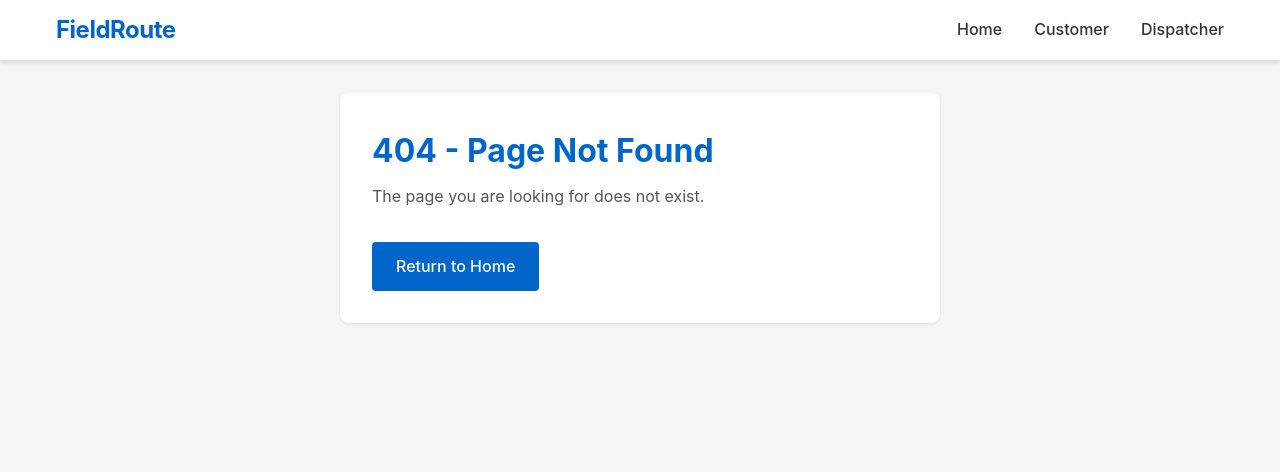
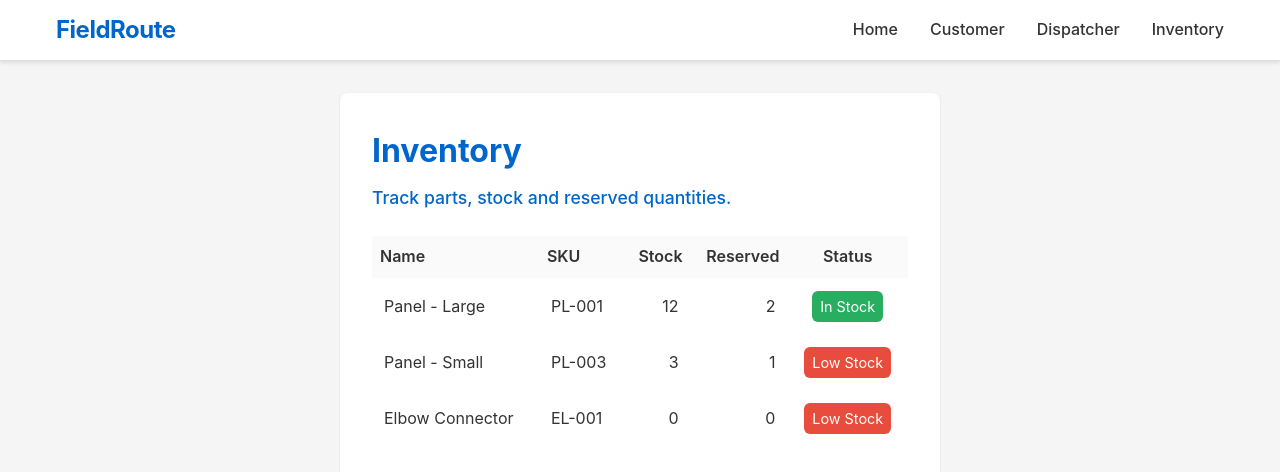
Before and after one commit to yllveliu/fieldroute, a React (Vite) app in the folder frontend/: page /inventory in a window 1280 px wide. Before the commit this address had no page. Shown: the top 472 px of the page. Built offline with nearby package versions, Linux system fonts and the light colour scheme; no server answers.

Commit message:
feat(KAN-9): create inventory page

```diff
--- a/frontend/src/App.tsx
+++ b/frontend/src/App.tsx
@@ -5,6 +5,7 @@ import HomePage from "./pages/HomePage";
 import CustomerPage from "./pages/CustomerPage";
 import DispatcherPage from "./pages/DispatcherPage";
 import NotFoundPage from "./pages/NotFoundPage";
+import InventoryPage from "./pages/InventoryPage";
 
 export default function App(): React.ReactElement {
   return (
@@ -14,6 +15,7 @@ export default function App(): React.ReactElement {
           <Route path="/" element={<HomePage />} />
           <Route path="/customer" element={<CustomerPage />} />
           <Route path="/dispatcher" element={<DispatcherPage />} />
+          <Route path="/inventory" element={<InventoryPage />} />
           <Route path="*" element={<NotFoundPage />} />
         </Route>
       </Routes>
--- /dev/null
+++ b/frontend/src/components/inventory/InventoryStatusBadge.tsx
@@ -0,0 +1,14 @@
+import React from "react";
+
+export default function InventoryStatusBadge({ stock }: { stock: number }) {
+  const low = stock <= 5;
+  const style: React.CSSProperties = {
+    display: "inline-block",
+    padding: "0.25rem 0.5rem",
+    borderRadius: 6,
+    fontSize: "0.9rem",
+    color: "#fff",
+    backgroundColor: low ? "#e74c3c" : "#27ae60",
+  };
+  return <span style={style}>{low ? "Low Stock" : "In Stock"}</span>;
+}
--- /dev/null
+++ b/frontend/src/components/inventory/InventoryTable.tsx
@@ -0,0 +1,41 @@
+import React from "react";
+import InventoryStatusBadge from "./InventoryStatusBadge";
+
+type Part = {
+  id: number;
+  name: string;
+  sku: string;
+  stock_quantity: number;
+  reserved_qty?: number;
+};
+
+export default function InventoryTable({ parts }: { parts: Part[] }) {
+  return (
+    <div style={{ overflowX: "auto", marginTop: "1rem" }}>
+      <table className="inventory-table" style={{ width: "100%", borderCollapse: "collapse" }}>
+        <thead>
+          <tr>
+            <th style={{ textAlign: "left", padding: "0.5rem" }}>Name</th>
+            <th style={{ textAlign: "left", padding: "0.5rem" }}>SKU</th>
+            <th style={{ textAlign: "right", padding: "0.5rem" }}>Stock</th>
+            <th style={{ textAlign: "right", padding: "0.5rem" }}>Reserved</th>
+            <th style={{ textAlign: "center", padding: "0.5rem" }}>Status</th>
+          </tr>
+        </thead>
+        <tbody>
+          {parts.map((p) => (
+            <tr key={p.id} style={{ borderTop: "1px solid #eee" }}>
+              <td style={{ padding: "0.75rem" }}>{p.name}</td>
+              <td style={{ padding: "0.75rem" }}>{p.sku}</td>
+              <td style={{ padding: "0.75rem", textAlign: "right" }}>{p.stock_quantity}</td>
+              <td style={{ padding: "0.75rem", textAlign: "right" }}>{p.reserved_qty ?? 0}</td>
+              <td style={{ padding: "0.75rem", textAlign: "center" }}>
+                <InventoryStatusBadge stock={p.stock_quantity} />
+              </td>
+            </tr>
+          ))}
+        </tbody>
+      </table>
+    </div>
+  );
+}
--- a/frontend/src/layout/Navbar.tsx
+++ b/frontend/src/layout/Navbar.tsx
@@ -19,6 +19,9 @@ export default function Navbar(): React.ReactElement {
           <li>
             <Link to="/dispatcher">Dispatcher</Link>
           </li>
+          <li>
+            <Link to="/inventory">Inventory</Link>
+          </li>
         </ul>
       </div>
     </nav>
--- /dev/null
+++ b/frontend/src/pages/InventoryPage.tsx
@@ -0,0 +1,52 @@
+import React, { useEffect, useState } from "react";
+import InventoryTable from "../components/inventory/InventoryTable";
+import { fetchParts } from "../services/partsApi";
+
+export default function InventoryPage(): React.ReactElement {
+  const [parts, setParts] = useState<any[] | null>(null);
+  const [loading, setLoading] = useState(true);
+  const [error, setError] = useState<string | null>(null);
+
+  useEffect(() => {
+    let mounted = true;
+    setLoading(true);
+    fetchParts()
+      .then((data) => {
+        if (!mounted) return;
+        setParts(data);
+        setError(null);
+      })
+      .catch((err) => {
+        if (!mounted) return;
+        setError(String(err));
+        setParts([]);
+      })
+      .finally(() => mounted && setLoading(false));
+
+    return () => {
+      mounted = false;
+    };
+  }, []);
+
+  return (
+    <div className="page-container">
+      <div className="page-card">
+        <h1>Inventory</h1>
+        <p className="subtitle">Track parts, stock and reserved quantities.</p>
+
+        {loading && <p className="placeholder">Loading parts...</p>}
+        {error && (
+          <p style={{ color: "#c0392b" }}>Error loading parts: {error}</p>
+        )}
+
+        {!loading && !error && parts && parts.length === 0 && (
+          <p className="placeholder">No parts found.</p>
+        )}
+
+        {!loading && !error && parts && parts.length > 0 && (
+          <InventoryTable parts={parts} />
+        )}
+      </div>
+    </div>
+  );
+}
--- /dev/null
+++ b/frontend/src/services/partsApi.ts
@@ -0,0 +1,18 @@
+// Simple parts API service with a temporary mock fallback.
+export async function fetchParts(): Promise<any[]> {
+  const url = "http://localhost:8000/parts";
+  try {
+    const res = await fetch(url);
+    if (!res.ok) throw new Error(`HTTP ${res.status}`);
+    const data = await res.json();
+    return data;
+  } catch (err) {
+    // Temporary mock data when backend is not available.
+    console.warn("Parts API fetch failed — using temporary mock data.", err);
+    return [
+      { id: 1, name: "Panel - Large", sku: "PL-001", stock_quantity: 12, reserved_qty: 2 },
+      { id: 2, name: "Panel - Small", sku: "PL-003", stock_quantity: 3, reserved_qty: 1 },
+      { id: 3, name: "Elbow Connector", sku: "EL-001", stock_quantity: 0, reserved_qty: 0 },
+    ];
+  }
+}
--- a/frontend/src/styles/global.css
+++ b/frontend/src/styles/global.css
@@ -182,3 +182,19 @@ body {
     font-size: 1.5rem;
   }
 }
+
+/* Inventory table */
+.inventory-table th {
+  background: #fafafa;
+  font-weight: 600;
+  color: #333;
+}
+.inventory-table td,
+.inventory-table th {
+  border-bottom: 1px solid transparent;
+}
+
+.placeholder {
+  color: #666;
+  margin-top: 1rem;
+}
```
